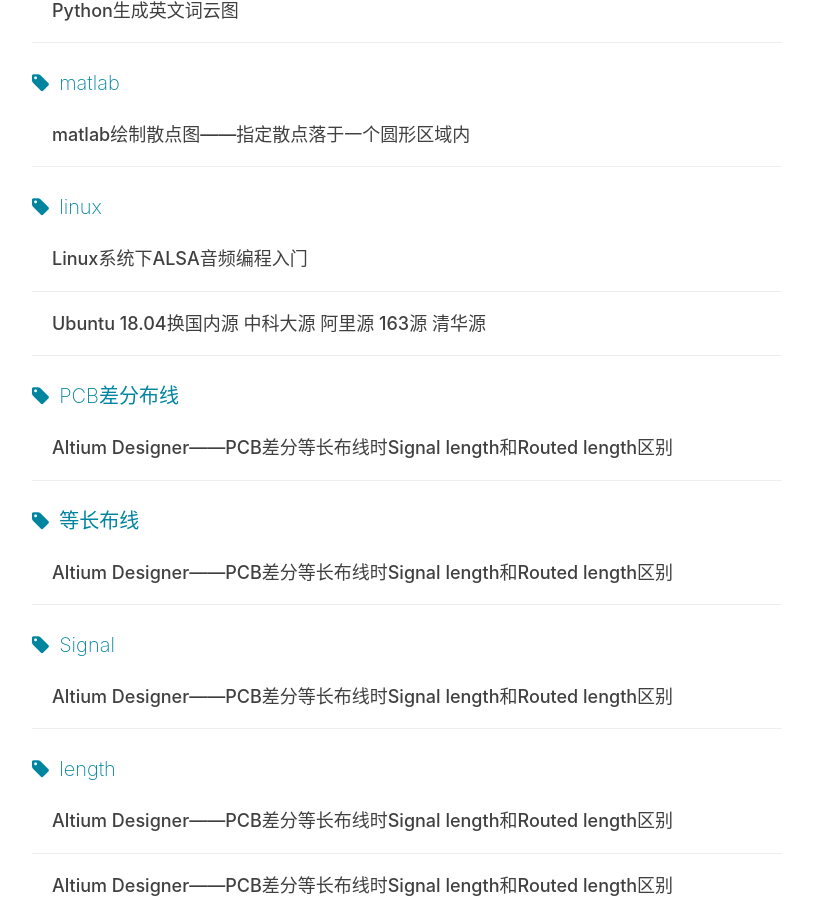
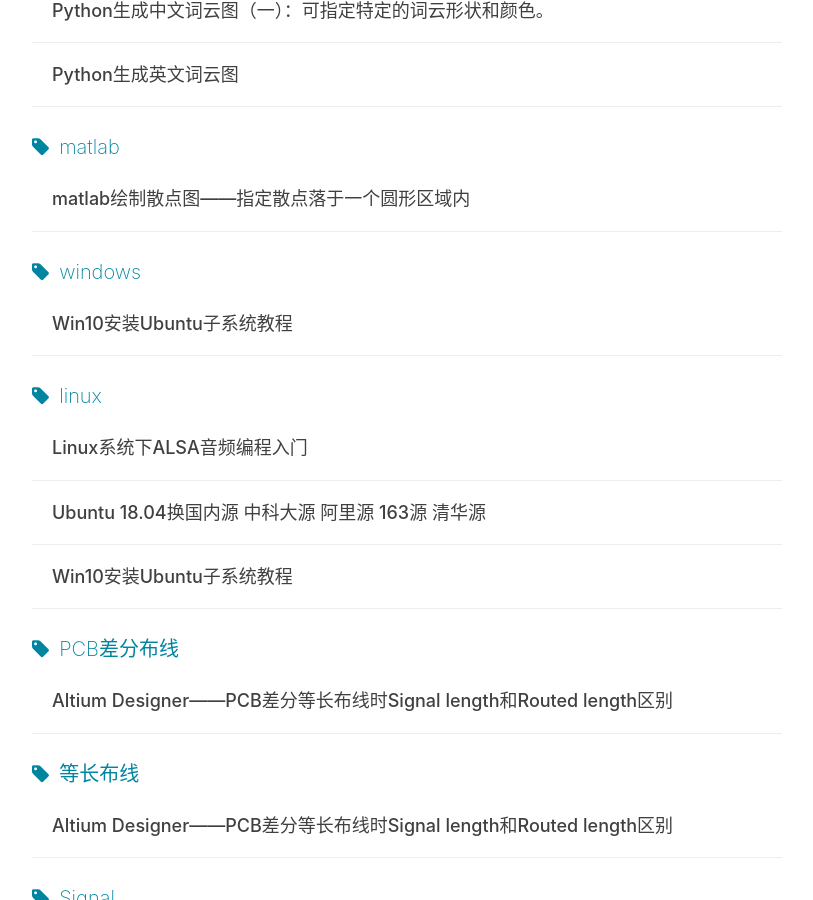
Before and after one commit to nicktcl/nicktcl.github.io, a Jekyll site: the page built from tags.html, in a window 1280 px wide and 900 px high, scrolled down 3781 px. Shown: the whole window, without its empty margins (233-1046 px from the left). Built offline with Jekyll 4.4.1, drawn with Linux system fonts in a browser that asks for light colours; nearby versions of some CDN libraries; comment, search, counter and statistics services are not loaded; some of the changed text lies outside the part shown.

Commit message:
update tags

```diff
--- a/_posts/2018-05-11-Win10安装Ubuntu子系统教程.markdown
+++ b/_posts/2018-05-11-Win10安装Ubuntu子系统教程.markdown
@@ -5,7 +5,9 @@
 author:		"唐传林"
 header-img: "img/post-bg-2015.jpg"
 catalog:	 true
-
+tags:
+- windows
+- linux
 ---
 #  Win10安装Ubuntu子系统教程
 
--- a/_posts/2018-05-15-一键把动态IP自动设置为静态IP.markdown
+++ b/_posts/2018-05-15-一键把动态IP自动设置为静态IP.markdown
@@ -5,7 +5,8 @@
 author:		"唐传林"
 header-img: "img/post-bg-2015.jpg"
 catalog:	 true
-
+tags:
+- 电脑技巧
 ---
 #  一键把动态IP自动设置为静态IP
 
```
